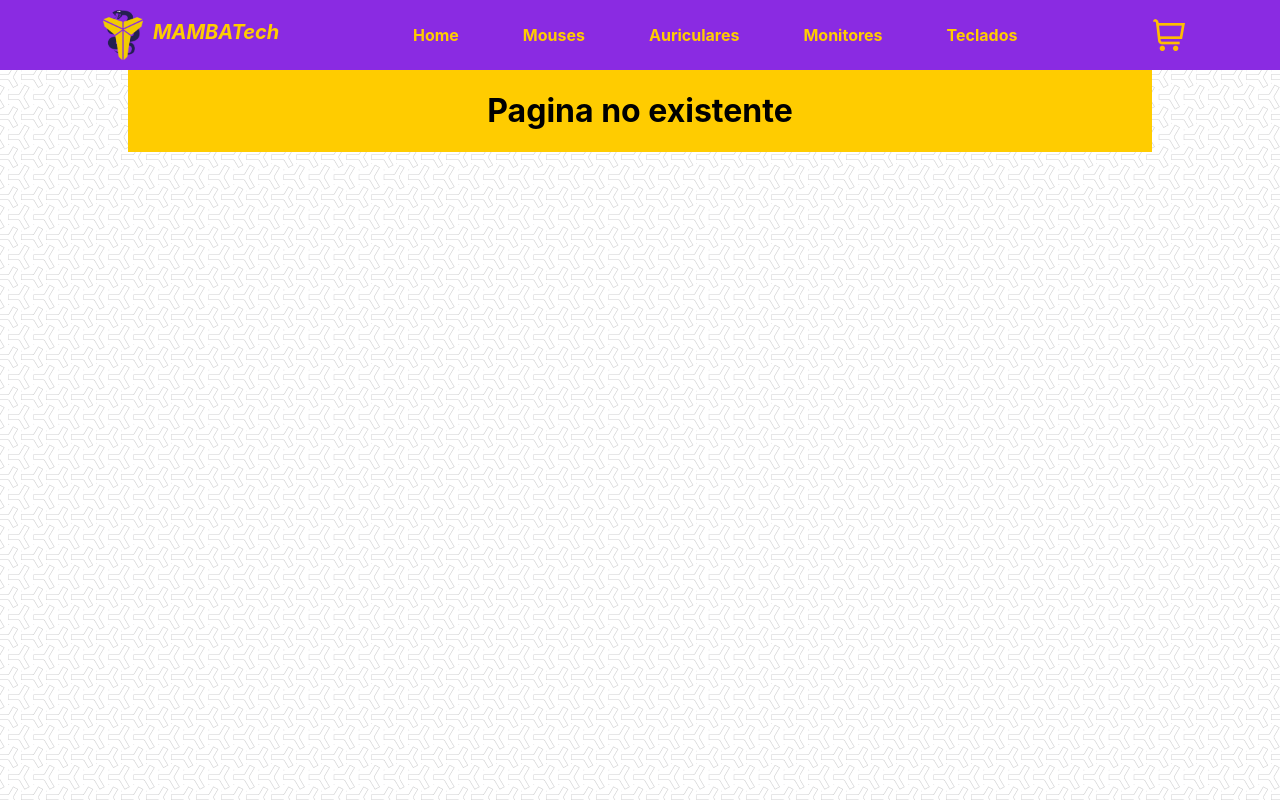
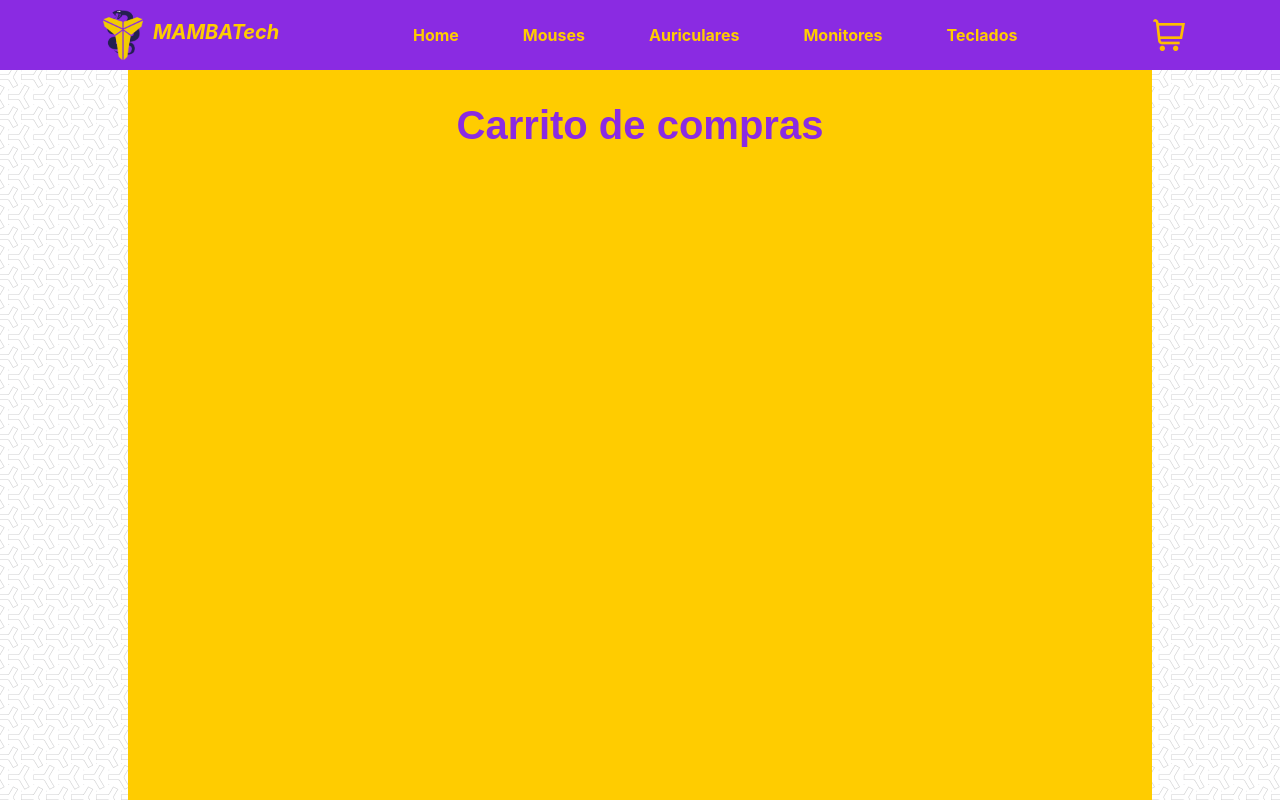
Before and after one commit to Pitu97/TiendadeTecnologia-Nunez, a React (Create React App) app in the folder prueba-app/: page /cart in a window 1280 px wide. Shown: the top 800 px of the page. Built offline with nearby package versions, Linux system fonts and the light colour scheme.

Commit message:
correcciones

```diff
--- a/prueba-app/src/App.js
+++ b/prueba-app/src/App.js
@@ -1,5 +1,6 @@
 import { Route, Routes } from 'react-router-dom';
 import './App.css';
+import Cart from './components/Cart';
 import ItemDetailContainer from './components/ItemDetailContainer';
 import ItemListContainer from './components/ItemListContainer';
 import Navbar from './components/Navbar.js';
@@ -14,6 +15,7 @@ function App() {
           <Route path="/" element={<ItemListContainer />}></Route>
           <Route path="/category/:id" element={<ItemListContainer />}></Route>
           <Route path="/item/:idItem" element={<ItemDetailContainer />}></Route>
+          <Route path="/cart" element={<Cart />}></Route>
           <Route path="*" element={<NotFound />}></Route>
         </Routes>
       </div>
--- /dev/null
+++ b/prueba-app/src/components/Cart.css
@@ -0,0 +1,3 @@
+.Cart {
+    height: 900px;
+}
--- /dev/null
+++ b/prueba-app/src/components/Cart.js
@@ -0,0 +1,11 @@
+import './Cart.css';
+
+function Cart() {
+    return (
+        <div className='Cart'>
+            <h2>Carrito de compras</h2>
+        </div>
+    );
+}
+
+export default Cart;
--- a/prueba-app/src/components/ItemDetail.js
+++ b/prueba-app/src/components/ItemDetail.js
@@ -1,16 +1,22 @@
 import './ItemDetail.css';
 import ItemCount from './ItemCount';
-import { useState } from 'react';
+import { useEffect, useState } from 'react';
+import { Link } from 'react-router-dom';
 
 function ItemDetail({item}) {
   const [count, setCount] = useState("")
+  const [added, setAdded] = useState(false)
 
   const Add =(num) => {
     if(item.stock !== 0 && num <= item.stock) {
       setCount(parseInt(num))
-      console.log(count);
+      setAdded(true)
     }
   }
+
+  useEffect(() => {
+    console.log(count);
+  },[count])
 
   return (
     <>
@@ -21,8 +27,9 @@ function ItemDetail({item}) {
           <p>{item.descripcion}</p>
           <p>Stock: {item.stock}</p>
           <div className='botones'>
-            <button className='boton'>Comprar</button>
-            <ItemCount stock={item.stock} initial={1} onAdd={Add}/>
+            <Link to="/cart"><button className='boton'>Comprar</button></Link>
+            {!added && <ItemCount stock={item.stock} initial={1} onAdd={Add}/>}
+            {added && <p>Producto agregado al carrito!</p>}
           </div>
         </div>
         <img src={item.img} atl="imagen" />
--- a/prueba-app/src/components/ItemDetailContainer.js
+++ b/prueba-app/src/components/ItemDetailContainer.js
@@ -7,7 +7,7 @@ import datos from '../components/data/datos';
 function ItemDetailContainer() {
     const [detail, setDetail] = useState({})
     const {idItem} = useParams();
-    console.log(idItem);
+    //console.log(idItem);
 
     const getItem = () => {
         const promiseData = new Promise((resolve,reject) => {
@@ -27,7 +27,7 @@ function ItemDetailContainer() {
     useEffect(() => {
       setTimeout(()=>{getItem();},2000)
     },[])
-console.log(detail);
+    //console.log(detail);
     return (
       <>
         <div className='ItemDetail'>
--- a/prueba-app/src/components/ItemListContainer.js
+++ b/prueba-app/src/components/ItemListContainer.js
@@ -8,12 +8,12 @@ import datos from '../components/data/datos';
 function ItemListContainer() {
   const [info, setInfo] = useState([])
   const {id} = useParams();
-  console.log(id);
+  //console.log(id);
 
   const getCategory = () => {
     const promiseData = new Promise((resolve,reject) => {
       resolve(datos)
-      console.log(datos);
+      //console.log(datos);
       })
       .then((data) => {
         switch(parseInt(id)) {
@@ -40,7 +40,7 @@ function ItemListContainer() {
     setTimeout(()=>{getCategory();},2000)
   }, [id])
 
-  console.log(info)
+  //console.log(info)
 
   return (
     <>
```
